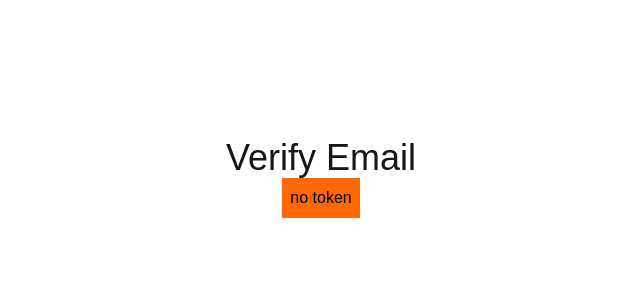
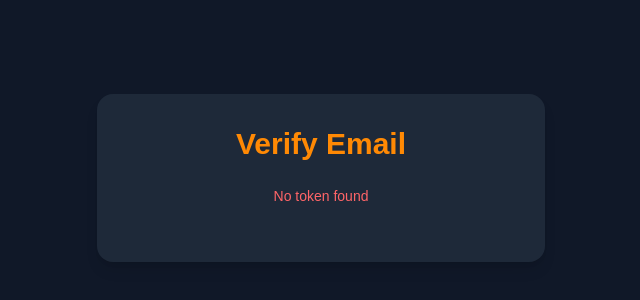
Before and after one commit to kunj-pandya/nextjs-auth-system, a Next.js app: page /verifyemail in a window 1280 px wide. Shown: the part 222-522 px from the top of the page, without its empty margins (319-959 px from the left). Built offline with nearby package versions, Linux system fonts and the light colour scheme.

Commit message:
improve UI

```diff
--- a/src/app/verifyemail/page.tsx
+++ b/src/app/verifyemail/page.tsx
@@ -30,21 +30,37 @@ export default function verifyEmailPage() {
     }, [token]);
 
     return (
-        <div className="flex flex-col items-center justify-center min-h-screen py-2">
-            <h1 className="text-4xl">Verify Email</h1>
-            <h2 className="p-2 bg-orange-500 text-black">{token ? `${token}` : "no token"}</h2>
+        <div className="flex flex-col items-center justify-center min-h-screen bg-gray-900 text-white px-4">
+            <div className="bg-gray-800 w-full max-w-md rounded-2xl shadow-lg p-8 text-center">
+                <h1 className="text-3xl font-bold mb-6 text-orange-400">Verify Email</h1>
+
+                <h2 className="mb-6 text-sm break-all text-gray-300">
+                    {token ? (
+                        <span className="bg-gray-700 px-4 py-2 rounded-lg text-orange-300">{token}</span>
+                    ) : (
+                        <span className="text-red-400">No token found</span>
+                    )}
+                </h2>
 
                 {verified && (
-                <div>
-                    <h2 className="text-2xl">Email verified</h2>
-                    <Link href="/login">Login</Link>
+                    <div className="space-y-4">
+                        <h2 className="text-2xl text-green-400 font-semibold">Email Verified Successfully</h2>
+                        <Link
+                            href="/login"
+                            className="inline-block bg-orange-500 text-black px-6 py-2 rounded-lg font-medium hover:bg-orange-400 transition"
+                        >
+                            Go to Login
+                        </Link>
                     </div>
                 )}
+
                 {error && (
-                <div>
-                    <h2 className="text-2xl bg-red-500 text-black">Error</h2>
+                    <div className="space-y-2 mt-6">
+                        <h2 className="text-2xl font-semibold text-red-500">Verification Failed</h2>
+                        <p className="text-sm text-gray-400">Invalid or expired verification link.</p>
                     </div>
                 )}
             </div>
+        </div>
     )
 }
```
Lines whose indentation alone changed are shown as unchanged.
